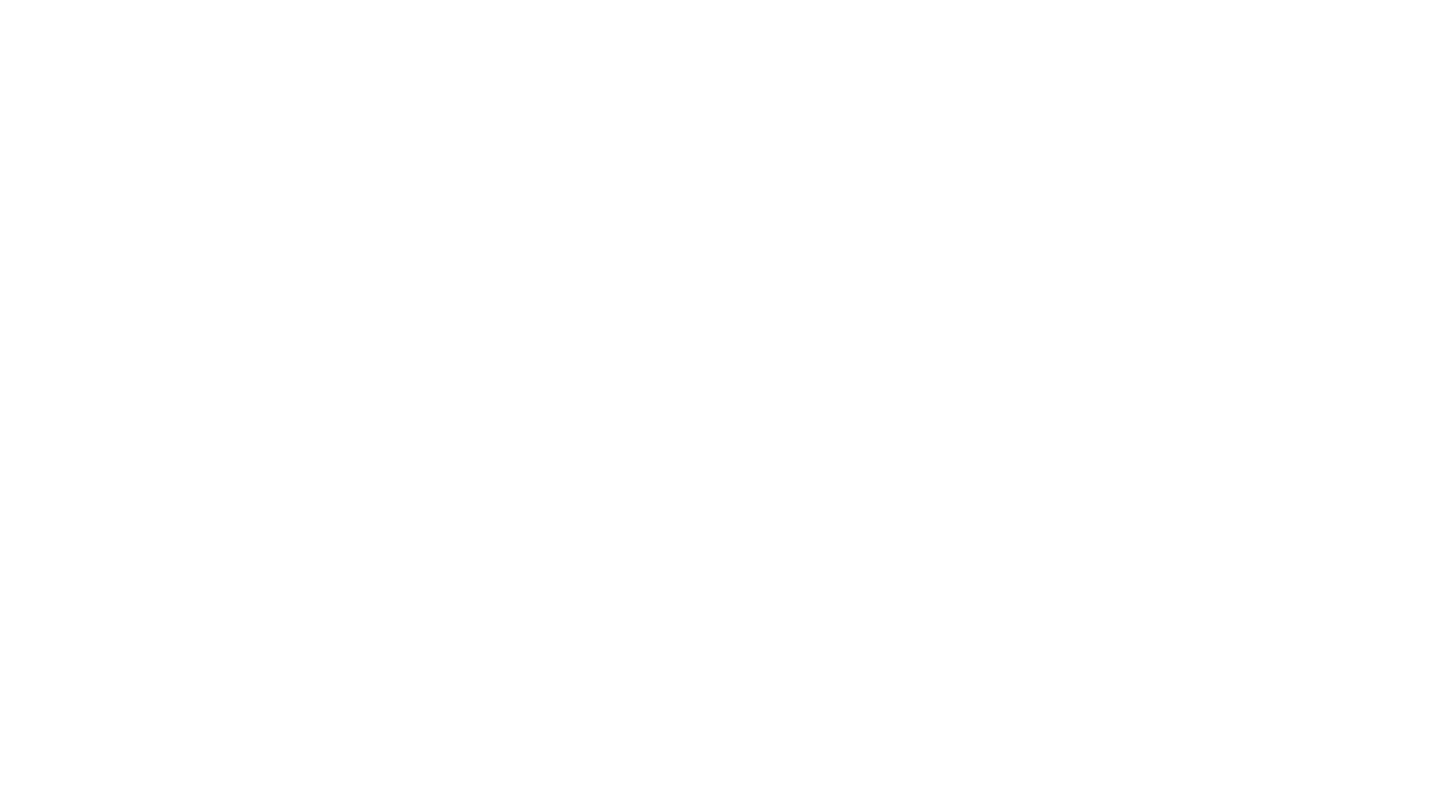
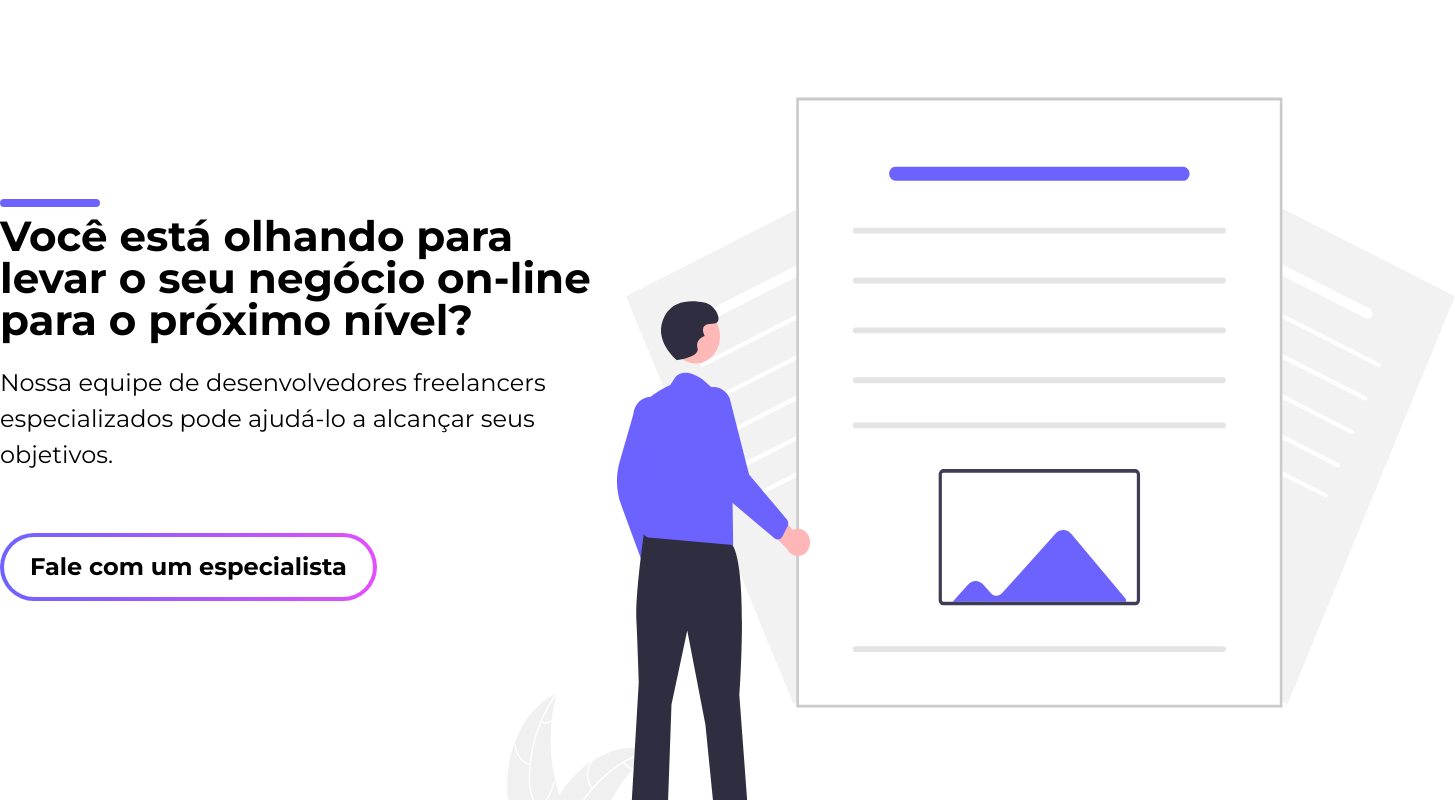
Before and after one commit to jaomanoel/Digital-Business, a Next.js app: page / in a window 1280 px wide. Shown: the top 800 px of the page, 1455 px wide, since content can reach past the window. Built offline with nearby package versions, Linux system fonts and the light colour scheme.

Commit message:
Created Hero

```diff
--- a/next.config.js
+++ b/next.config.js
@@ -5,7 +5,14 @@ const nextConfig = {
   webpack(config) {
     config.module.rules.push({
       test: /\.svg$/,
-      use: [{ loader: "@svgr/webpack", options: { icon: true } }],
+      use: [
+        {
+          loader: "@svgr/webpack",
+          options: {
+            icon: true,
+          },
+        },
+      ],
     });
 
     return config;
--- a/src/pages/_document.tsx
+++ b/src/pages/_document.tsx
@@ -3,7 +3,11 @@ import { Html, Head, Main, NextScript } from 'next/document'
 export default function Document() {
   return (
     <Html lang="pt-br">
-      <Head />
+      <Head>
+        <link rel="preconnect" href="https://fonts.googleapis.com" />
+        <link rel="preconnect" href="https://fonts.gstatic.com" crossOrigin=""/>
+        <link href="https://fonts.googleapis.com/css2?family=Montserrat:wght@400;700&display=swap" rel="stylesheet" />
+      </Head>
       <body>
         <Main />
         <NextScript />
--- a/src/pages/index.tsx
+++ b/src/pages/index.tsx
@@ -1,4 +1,5 @@
 import { Head } from "@/infra/components/Head";
+import { Hero } from "@/parties/_Hero";
 import { Montserrat } from "next/font/google";
 
 const montserrat = Montserrat({ subsets: ["latin"] });
@@ -7,7 +8,9 @@ export default function Home() {
   return (
     <>
       <Head title="Eleve seu negocio" />
-      <main></main>
+      <main className={montserrat.className}>
+        <Hero />
+      </main>
     </>
   );
 }
--- /dev/null
+++ b/src/parties/_Hero/_Hero.tsx
@@ -0,0 +1,33 @@
+import { Button } from "@/components/Button";
+import { Line } from "@/components/Line";
+import { Blog } from "@/components/svgs/Blog";
+import React, { ReactElement } from "react";
+
+interface HeroProps {}
+
+const _Hero: React.FC<HeroProps> = ({}) => {
+  return (
+    <div className="w-full h-[100vh] flex items-center justify-center">
+      <div className="w-full h-full max-w-screen-xl flex items-center justify-center md:justify-between relative">
+        <div className="flex flex-col items-center md:items-start justify-center md:justify-start gap-40 md:gap-60">
+          <div className="max-w-[63rem]">
+            <Line props="mb-8" />
+            <h1 className="font-montserrat font-bold md:text-5xl leading-none pb-24">
+              Você está olhando para levar o seu negócio on-line para o próximo
+              nível?
+            </h1>
+            <p className="font-montserrat font-normal text-lg md:text-2xl">
+              Nossa equipe de desenvolvedores freelancers especializados pode
+              ajudá-lo a alcançar seus objetivos.
+            </p>
+          </div>
+
+          <Button label="Fale com um especialista" url="#" />
+        </div>
+        <Blog className="w-[98rem] h-[92.4rem] md:absolute top-0 right-0 md:translate-x-[17.5rem] md:-translate-y-40" />
+      </div>
+    </div>
+  );
+};
+
+export { _Hero };
--- /dev/null
+++ b/src/parties/_Hero/index.tsx
@@ -0,0 +1 @@
+export { _Hero as Hero } from "./_Hero";
--- a/src/styles/globals.css
+++ b/src/styles/globals.css
@@ -1,7 +1,6 @@
-@tailwind base;
-@tailwind components;
-@tailwind utilities;
-@import url("https://fonts.googleapis.com/css2?family=Montserrat:wght@400;700&display=swap");
+@import "tailwindcss/base";
+@import "tailwindcss/components";
+@import "tailwindcss/utilities";
 
 * {
   margin: 0;
--- a/tailwind.config.js
+++ b/tailwind.config.js
@@ -3,6 +3,8 @@ module.exports = {
   content: [
     "./src/pages/**/*.{js,ts,jsx,tsx}",
     "./src/components/**/*.{js,ts,jsx,tsx}",
+    "./pages/**/*.{js,ts,jsx,tsx}",
+    "./src/parties/**/*.{js,ts,jsx,tsx}",
     "./src/app/**/*.{js,ts,jsx,tsx}",
   ],
   theme: {
@@ -77,6 +79,8 @@ module.exports = {
         620: "62rem",
         650: "65rem",
         623: "62.3rem",
+        820: "82rem",
+        870: "87rem",
         920: "92rem",
         1280: "128rem",
       },
```
Also changed, not shown: src/components/svgs/Blog/Blog.svg.
